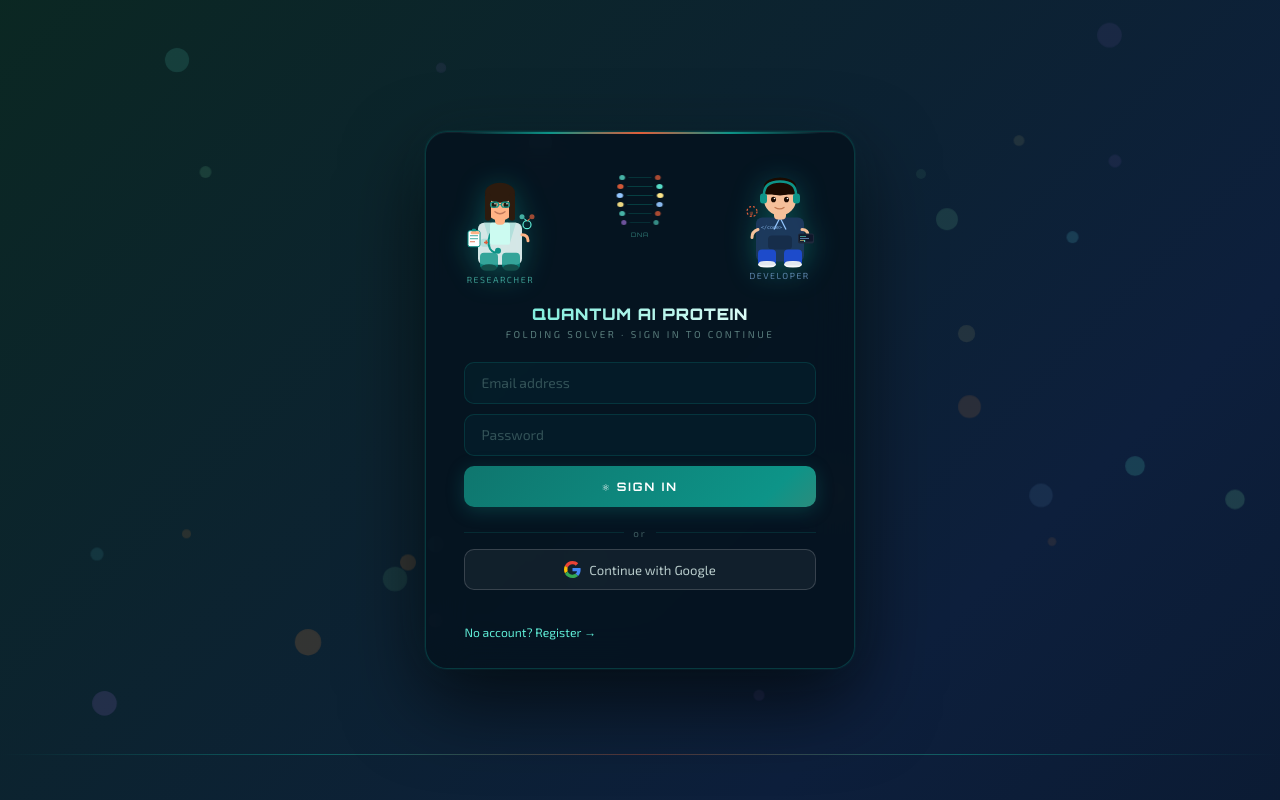
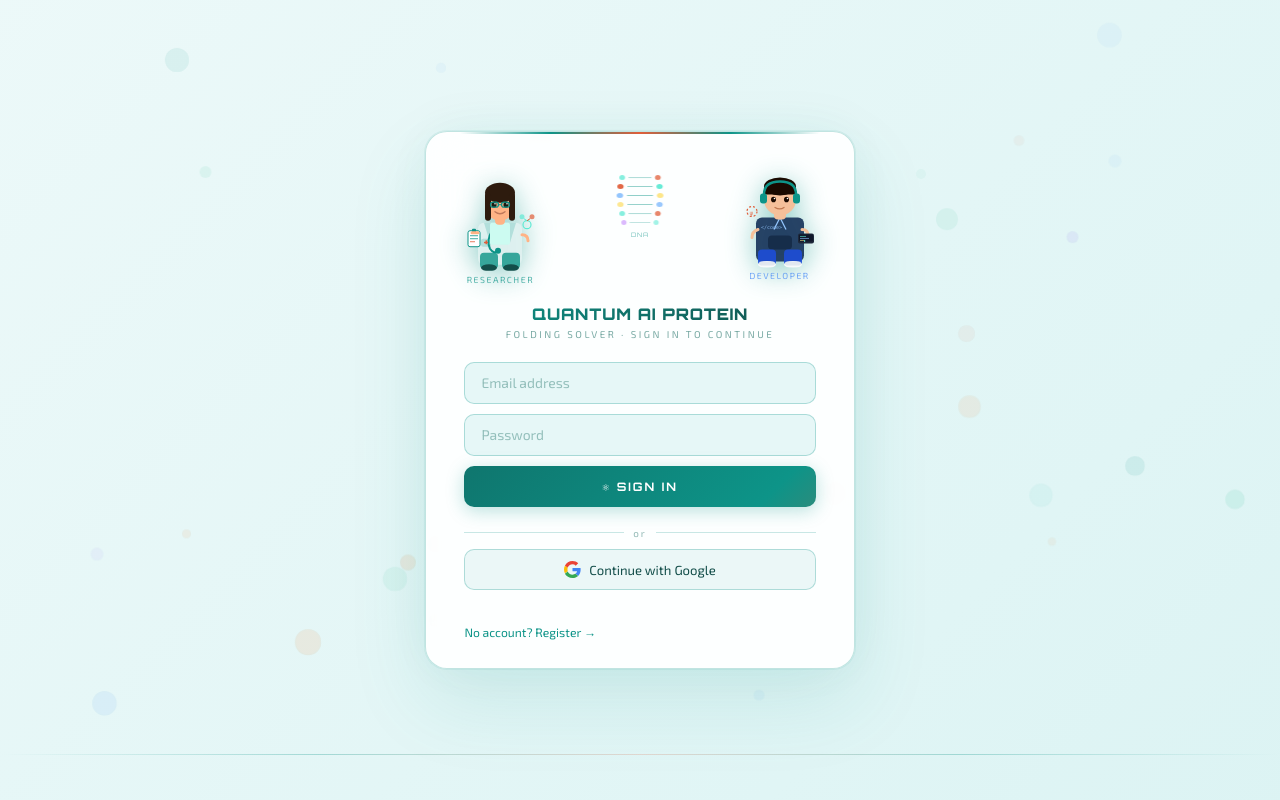
Before and after one commit to sharath-cod/quantum-protien, a Flask app: page / in a window 1280 px wide. Run offline with Flask 3, Linux system fonts and the light colour scheme; parts of the project's set-up code (start-up, migrations or seed data) failed here and were passed over; some libraries are stand-ins or nearby versions.

Commit message:
Update index.html

```diff
--- a/templates/index.html
+++ b/templates/index.html
@@ -569,7 +569,7 @@ nav{position:relative;z-index:10;background:var(--bg2);border-bottom:2px solid v
   position:fixed;inset:0;z-index:2000;
   display:flex;align-items:center;justify-content:center;
   overflow:hidden;
-  background:linear-gradient(135deg,#020c14 0%,#051a2e 25%,#0a2a1a 50%,#0d1f3c 75%,#050f1a 100%);
+  background:linear-gradient(135deg,#d0f0ee 0%,#e6f7f7 25%,#f0fafa 50%,#e0f5f5 75%,#d0eeee 100%);
   background-size:400% 400%;
   animation:bgShift 12s ease infinite;
 }
@@ -581,16 +581,18 @@ nav{position:relative;z-index:10;background:var(--bg2);border-bottom:2px solid v
 .aa-ribbon{
   position:absolute;font-family:'Orbitron',monospace;font-size:.7rem;
   letter-spacing:3px;pointer-events:none;white-space:nowrap;opacity:0;
+  color:rgba(13,148,136,.35);
   animation:ribbonFloat linear infinite;
 }
 @keyframes ribbonFloat{
   0%{opacity:0;transform:translateY(100vh) translateX(0);}
-  8%{opacity:.5;}
-  92%{opacity:.5;}
+  8%{opacity:.6;}
+  92%{opacity:.6;}
   100%{opacity:0;transform:translateY(-12vh) translateX(var(--drift,20px));}
 }
 .dna-bubble{
   position:absolute;border-radius:50%;pointer-events:none;
+  background:rgba(13,148,136,.08);border:1px solid rgba(13,148,136,.18);
   animation:bubbleDrift ease-in-out infinite;
 }
 @keyframes bubbleDrift{
@@ -599,16 +601,16 @@ nav{position:relative;z-index:10;background:var(--bg2);border-bottom:2px solid v
 }
 .scan-line{
   position:absolute;left:0;right:0;height:1px;
-  background:linear-gradient(90deg,transparent,rgba(13,148,136,.55),rgba(224,94,58,.35),rgba(13,148,136,.55),transparent);
+  background:linear-gradient(90deg,transparent,rgba(13,148,136,.3),rgba(224,94,58,.2),rgba(13,148,136,.3),transparent);
   animation:scanMove 7s linear infinite;pointer-events:none;
 }
 @keyframes scanMove{from{top:-1px;}to{top:100vh;}}
 .auth-card{
   position:relative;z-index:10;width:430px;max-width:94vw;
-  background:rgba(5,18,30,.85);
-  border:1px solid rgba(13,148,136,.3);border-radius:22px;
+  background:rgba(255,255,255,.92);
+  border:1px solid rgba(13,148,136,.25);border-radius:22px;
   padding:2.2rem 2.4rem 1.8rem;
-  box-shadow:0 0 0 1px rgba(13,148,136,.08),0 32px 80px rgba(0,0,0,.65),0 0 55px rgba(13,148,136,.07),inset 0 1px 0 rgba(255,255,255,.05);
+  box-shadow:0 0 0 1px rgba(13,148,136,.08),0 32px 80px rgba(13,148,136,.12),0 0 55px rgba(13,148,136,.06),inset 0 1px 0 rgba(255,255,255,.9);
   backdrop-filter:blur(20px);
   animation:cardIn .7s cubic-bezier(.34,1.56,.64,1) both;
 }
@@ -626,33 +628,33 @@ nav{position:relative;z-index:10;background:var(--bg2);border-bottom:2px solid v
 .char-wrap.right{animation-delay:.9s;}
 .char-wrap svg{filter:drop-shadow(0 5px 14px rgba(13,148,136,.45));}
 @keyframes charBob{0%,100%{transform:translateY(0);}50%{transform:translateY(-9px);}}
-.char-label{font-family:'Exo 2',sans-serif;font-size:.55rem;letter-spacing:1.5px;text-transform:uppercase;opacity:.6;}
-.char-label.girl{color:#5eead4;}
-.char-label.boy{color:#93c5fd;}
+.char-label{font-family:'Exo 2',sans-serif;font-size:.55rem;letter-spacing:1.5px;text-transform:uppercase;opacity:.7;}
+.char-label.girl{color:#0d9488;}
+.char-label.boy{color:#3b82f6;}
 .dna-helix-center{position:absolute;left:50%;top:8px;transform:translateX(-50%);display:flex;flex-direction:column;align-items:center;gap:4px;}
 .helix-rung{display:flex;align-items:center;gap:3px;animation:helixPulse 2.4s ease-in-out infinite;}
 .helix-rung:nth-child(odd){animation-direction:reverse;}
 @keyframes helixPulse{0%,100%{opacity:.5;transform:scaleX(1);}50%{opacity:1;transform:scaleX(1.3);}}
 .helix-dot{width:5px;height:5px;border-radius:50%;}
-.helix-line{width:20px;height:1px;background:rgba(13,148,136,.35);}
+.helix-line{width:20px;height:1px;background:rgba(13,148,136,.45);}
 .auth-logo{
   font-family:'Orbitron',monospace;font-size:1rem;font-weight:900;text-align:center;
-  background:linear-gradient(90deg,#5eead4,#ffffff 45%,#fdba74 75%,#5eead4);
+  background:linear-gradient(90deg,#0d9488,#134e4a 45%,#e05e3a 75%,#0d9488);
   -webkit-background-clip:text;-webkit-text-fill-color:transparent;
   background-size:250% 100%;animation:logoShimmer 4s linear infinite;
   margin-bottom:.2rem;letter-spacing:.8px;
 }
 @keyframes logoShimmer{to{background-position:-250% 0;}}
-.auth-sub{font-size:.62rem;color:rgba(148,200,190,.58);letter-spacing:2.5px;text-transform:uppercase;text-align:center;margin-bottom:1.4rem;}
+.auth-sub{font-size:.62rem;color:rgba(13,100,90,.55);letter-spacing:2.5px;text-transform:uppercase;text-align:center;margin-bottom:1.4rem;}
 .auth-divider{display:flex;align-items:center;gap:.6rem;margin:.65rem 0;}
-.auth-divider::before,.auth-divider::after{content:'';flex:1;height:1px;background:rgba(13,148,136,.18);}
-.auth-divider span{font-size:.62rem;color:rgba(148,200,190,.4);letter-spacing:2px;}
+.auth-divider::before,.auth-divider::after{content:'';flex:1;height:1px;background:rgba(13,148,136,.22);}
+.auth-divider span{font-size:.62rem;color:rgba(13,100,90,.45);letter-spacing:2px;}
 .auth-input{
-  width:100%;background:rgba(13,148,136,.07);border:1px solid rgba(13,148,136,.22);
-  color:#d1faf5;padding:.72rem 1rem;border-radius:10px;
+  width:100%;background:var(--bg3);border:1px solid rgba(13,148,136,.28);
+  color:var(--text);padding:.72rem 1rem;border-radius:10px;
   font-family:'Exo 2',sans-serif;font-size:.87rem;margin-bottom:.62rem;outline:none;transition:border .2s,box-shadow .2s;
 }
-.auth-input::placeholder{color:rgba(148,200,190,.32);}
+.auth-input::placeholder{color:rgba(13,100,90,.38);}
 .auth-input:focus{border-color:#0d9488;box-shadow:0 0 0 3px rgba(13,148,136,.14);}
 .btn-auth{
   width:100%;background:linear-gradient(135deg,#0f766e 0%,#0d9488 45%,#e05e3a 100%);
@@ -662,15 +664,15 @@ nav{position:relative;z-index:10;background:var(--bg2);border-bottom:2px solid v
 }
 .btn-auth:hover{background-position:-100% 0;transform:translateY(-2px);box-shadow:0 8px 28px rgba(13,148,136,.44);}
 .btn-auth-ghost{
-  width:100%;background:rgba(255,255,255,.05);border:1px solid rgba(255,255,255,.16);
-  color:rgba(220,240,238,.82);padding:.7rem;border-radius:10px;cursor:pointer;
+  width:100%;background:rgba(13,148,136,.07);border:1px solid rgba(13,148,136,.28);
+  color:var(--text);padding:.7rem;border-radius:10px;cursor:pointer;
   font-family:'Exo 2',sans-serif;font-size:.82rem;transition:all .2s;margin-bottom:.45rem;
   display:flex;align-items:center;justify-content:center;gap:.5rem;
 }
-.btn-auth-ghost:hover{background:rgba(255,255,255,.1);border-color:rgba(255,255,255,.32);transform:translateY(-1px);}
-.auth-toggle{color:#5eead4;cursor:pointer;font-size:.76rem;margin-top:.7rem;display:inline-block;transition:opacity .2s;}
+.btn-auth-ghost:hover{background:rgba(13,148,136,.13);border-color:rgba(13,148,136,.5);transform:translateY(-1px);}
+.auth-toggle{color:#0d9488;cursor:pointer;font-size:.76rem;margin-top:.7rem;display:inline-block;transition:opacity .2s;}
 .auth-toggle:hover{opacity:.7;text-decoration:underline;}
-.auth-err{color:#fca5a5;font-size:.72rem;margin-top:.28rem;min-height:1rem;}
+.auth-err{color:#dc2626;font-size:.72rem;margin-top:.28rem;min-height:1rem;}
 /* User pill */
 .user-pill{display:flex;align-items:center;gap:.6rem;background:rgba(255,255,255,.15);
   border:1px solid rgba(255,255,255,.3);border-radius:999px;padding:.3rem .9rem .3rem .4rem;}
@@ -985,7 +987,7 @@ nav{position:relative;z-index:10;background:var(--bg2);border-bottom:2px solid v
         <div class="helix-rung" style="animation-delay:.9s"><div class="helix-dot" style="background:#fde68a"></div><div class="helix-line"></div><div class="helix-dot" style="background:#93c5fd"></div></div>
         <div class="helix-rung" style="animation-delay:1.2s"><div class="helix-dot" style="background:#5eead4"></div><div class="helix-line"></div><div class="helix-dot" style="background:#e05e3a"></div></div>
         <div class="helix-rung" style="animation-delay:1.5s"><div class="helix-dot" style="background:#c084fc"></div><div class="helix-line"></div><div class="helix-dot" style="background:#5eead4"></div></div>
-        <span style="font-family:'Orbitron',monospace;font-size:.38rem;color:rgba(94,234,212,.5);letter-spacing:1px;margin-top:2px;">DNA</span>
+        <span style="font-family:'Orbitron',monospace;font-size:.38rem;color:rgba(13,148,136,.6);letter-spacing:1px;margin-top:2px;">DNA</span>
       </div>
 
       <!-- Boy — coder -->
@@ -1595,7 +1597,7 @@ function signOut(){ fbAuth.signOut(); }
     'HELIX·SHEET·COIL·TURN','VQE·AI·FOLD·ENERGY',
     'QUANTUM·PROTEIN·DNA', 'AMINO·ACID·CHAIN·3D',
   ];
-  const COLORS = ['#5eead4','#93c5fd','#fde68a','#c084fc','#86efac','#fb923c','#67e8f9'];
+  const COLORS = ['#0d9488','#14b8a6','#e05e3a','#3b82f6','#10b981','#f97316','#8b5cf6'];
 
   const overlay = document.getElementById('auth-overlay');
   const ribbonContainer = document.getElementById('aa-ribbons-container');
@@ -1629,7 +1631,7 @@ function signOut(){ fbAuth.signOut(); }
     const top   = 5 + Math.random()*88;
     const dur   = 4 + Math.random()*6;
     const delay = Math.random()*4;
-    el.style.cssText = `width:${size}px;height:${size}px;left:${left}%;top:${top}%;background:${color};opacity:${.07+Math.random()*.12};animation-duration:${dur}s;animation-delay:${delay}s;`;
+    el.style.cssText = `width:${size}px;height:${size}px;left:${left}%;top:${top}%;background:${color};opacity:${.04+Math.random()*.07};animation-duration:${dur}s;animation-delay:${delay}s;`;
     bubbleContainer && bubbleContainer.appendChild(el);
   }
 
```
